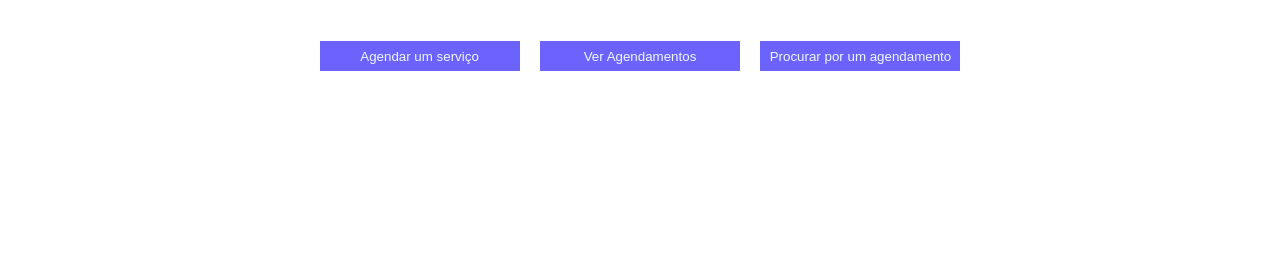
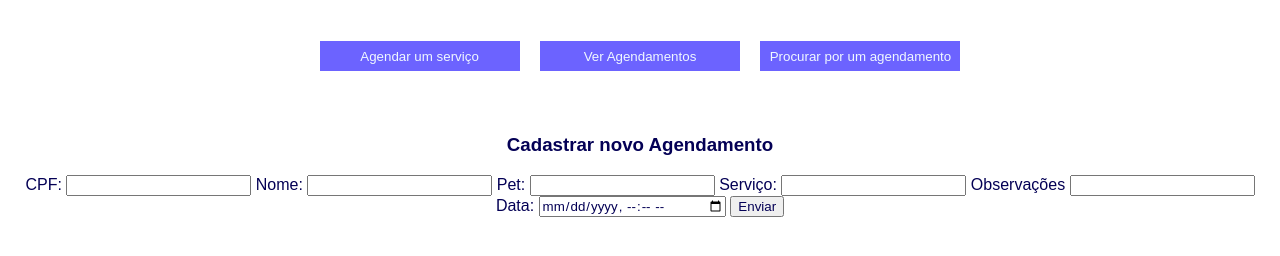
Before and after one commit to TiMacedoC/projeto-node-alura, a website: page front-end/index.html in a window 1280 px wide. Shown: the part 200-456 px from the top of the page. Drawn offline with Linux system fonts and the light colour scheme.

Commit message:
checkpoint - mudando as regras do backend pra enrtrar com dados reais

```diff
--- a/front-end/index.html
+++ b/front-end/index.html
@@ -35,8 +35,32 @@
         <table class="listaDeAgendamentos">
         </table>
 
+        <form action="javascript:agendar()" method="post">
+
+            <h3>Cadastrar novo Agendamento</h3>
+
+            <label for="cpf">CPF:</label>
+            <input type="number" id="cpf">
+
+            <label for="nome">Nome: </label>
+            <input type="text" id="nome">
+
+            <label for="pet">Pet: </label>
+            <input type="text" id="pet">
+
+            <label for="servico">Serviço: </label>
+            <input type="text" id="servico">
+
+            <label for="obs">Observações</label>
+            <input type="text" id="obs">
+
+            <label for="data">Data: </label>
+            <input type="datetime-local" id="data">
+
+            <input type="submit" name="enviar" value="Enviar">
+        </form>
+
         <div class="emptyList">
-
         </div>
 
     </main>
--- a/front-end/main.js
+++ b/front-end/main.js
@@ -72,3 +72,9 @@ const search = async () => {
         desenhaLista([result])
     }
 };
+
+const agendar = () => {
+
+    console.log("Entrou no agendamento")
+
+}
```
